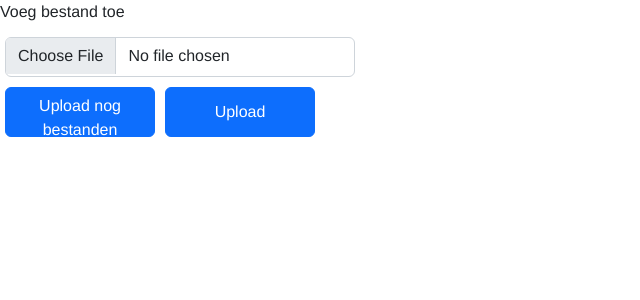
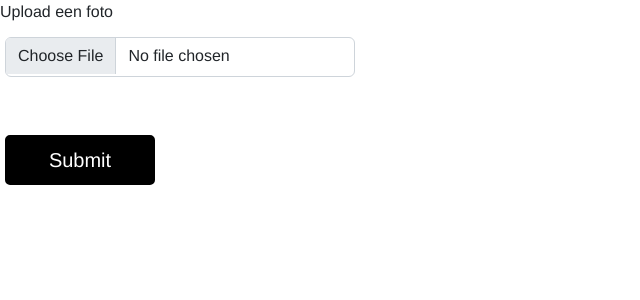
Before and after one commit to SELab-2/Dr-Trottoir-4, a Next.js app in the folder frontend/: page /student/building in a window 1280 px wide. Shown: the top 300 px of the page, without its empty margins (0-640 px from the left). Built offline with nearby package versions, Linux system fonts and the light colour scheme.

Commit message:
Added ability to download picture

```diff
--- a/frontend/pages/student/building/index.tsx
+++ b/frontend/pages/student/building/index.tsx
@@ -1,65 +1,55 @@
-import React, {useState} from "react";
+import React, {useEffect, useState} from "react";
 import {Button, Form} from "react-bootstrap";
 
 export default function StudentBuilding() {
 
     const [files, setFiles] = useState<File[]>([]);
-    const [numFiles, setNumFiles] = useState<number>(1);
-    const [startTime, setStartTime] = useState<Date>();
-    const [fileFields, setFileFields] = useState<JSX.Element[]>([
-        (
-            <Form.Group key={0}>
-                <Form.Label>Voeg bestand toe</Form.Label>
-                <Form.Control type="file" onChange={handleFileChange} accept="image/*"/>
-            </Form.Group>
-        )
-    ])
+
+    useEffect(() => {
+        console.log(files);
+    }, []);
 
     function handleFileChange(event: React.ChangeEvent<HTMLInputElement>) {
-        const newFiles: FileList | null = event.target.files;
-        if (!newFiles) {
+        const newFiles : FileList | null = event.target.files;
+        if (! newFiles) {
             return;
         }
-        if (numFiles === 1 && !startTime) {
-            setStartTime(new Date())
-        }
-        const f : File = newFiles[0];
-        setFiles([...files, f]);
+        setFiles([...files, newFiles[0]]);
     }
 
-    function handleSubmit(event: React.FormEvent<HTMLFormElement>) {
-        event.preventDefault();
-        console.log(files);
+   function handleRemoveFile(index: number) {
+        const newFiles = [...files];
+        newFiles.splice(index, 1);
+        setFiles(newFiles);
     }
 
-    function removeFile(index: number) {
-        const newFiles = [...files];
-        const newFileFields = [...fileFields];
+    function handleSubmit(e : React.FormEvent<HTMLFormElement>) {
+        e.preventDefault();
+        // Submit files to server
+    }
 
-        newFiles.splice(index, 1);
-        newFileFields.splice(index, 1);
-
-        setFiles(newFiles);
-        setFileFields(newFileFields);
-        setNumFiles(numFiles - 1);
+    function downloadFile(file: File) {
+        const fileUrl = URL.createObjectURL(file);
+        const fileName = file.name;
+        return (
+            <a href={fileUrl} download={fileName}>
+                {fileName}
+            </a>
+        );
     }
 
     return (
-        <div>
-            <Form onSubmit={handleSubmit}>
-                {fileFields}
-                <Button onClick={() => {
-                    setNumFiles(numFiles + 1);
-                    setFileFields([...fileFields, (
-                        <Form.Group key={fileFields.length}>
-                            <Form.Label>Voeg bestand toe</Form.Label>
-                            <Form.Control type="file" onChange={handleFileChange} accept="image/*"/>
-                            <Button onClick={() => removeFile(fileFields.length)}>Remove file</Button>
-                        </Form.Group>
-                    )])
-                }}>Upload nog bestanden</Button>
-                <Button type="submit">Upload</Button>
-            </Form>
-        </div>
+        <Form onSubmit={handleSubmit}>
+            <div>
+                <label className="form-label">Upload een foto</label>
+                <input className="form-control" type="file" onChange={handleFileChange} accept="image/*"/>
+            </div>
+            <br />
+            {files.map((file, index) => (
+                <div key={index}>{downloadFile(file)}</div>
+            ))}
+            <br />
+            <button type="submit">Submit</button>
+        </Form>
     );
 }
```
